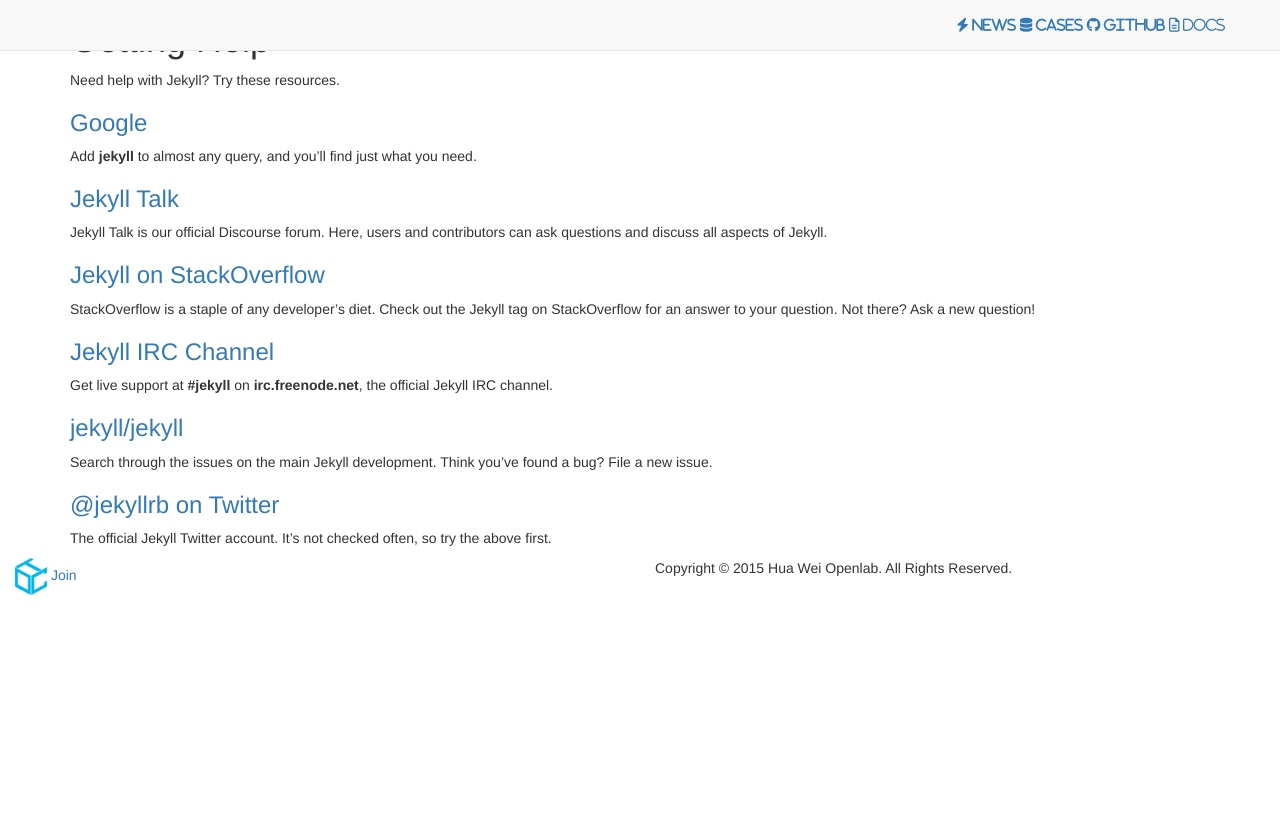
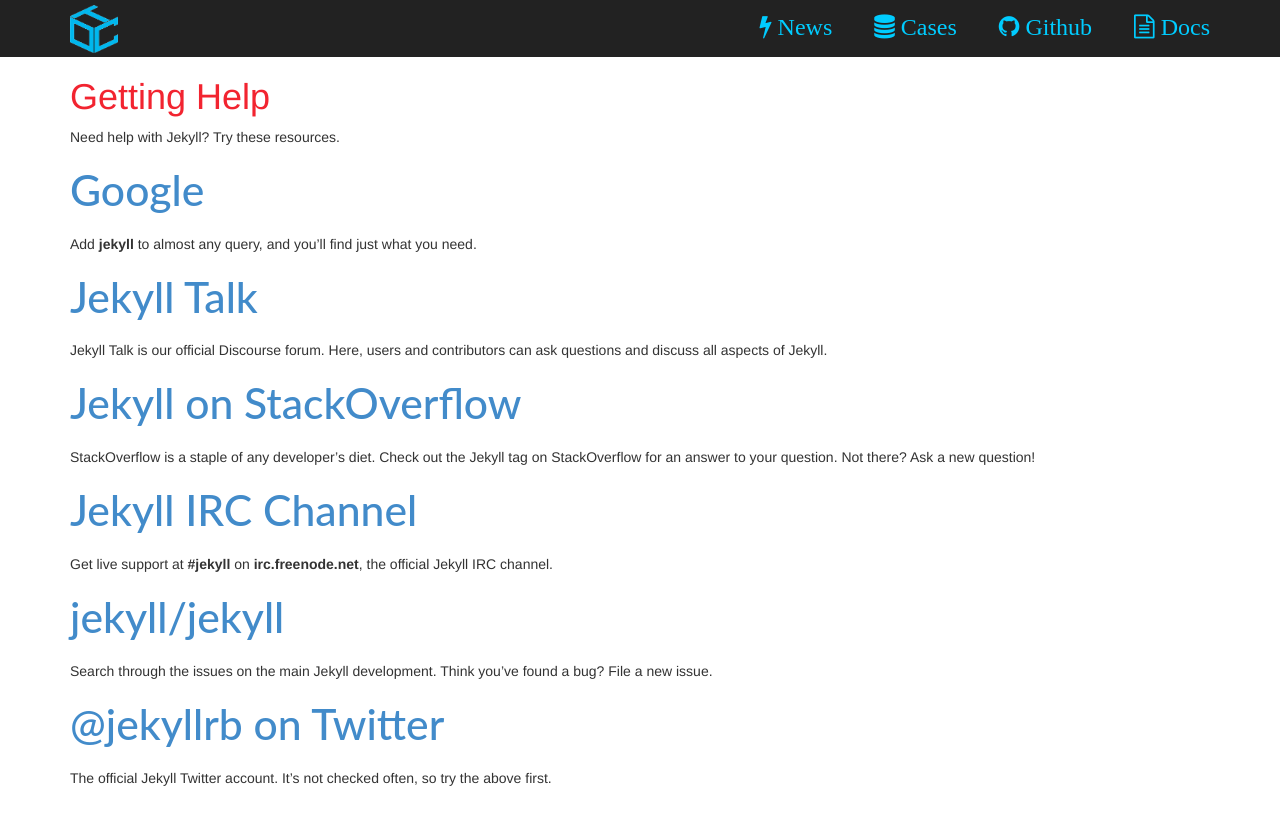
Before and after one commit to ociweb/ociweb.github.io, a Jekyll site: the page built from help/index.md, in a window 1280 px wide and 900 px high. Shown: the top 825 px of the window. Built offline with Jekyll 4.4.1, drawn with Linux system fonts in a browser that asks for light colours; nearby versions of some CDN libraries; some web fonts are replaced; library files that are not in the unit come from our copies.

Commit message:
fix layout dir

```diff
--- a/_layouts/default.html
+++ b/_layouts/default.html
@@ -4,10 +4,10 @@
   <meta charset="utf-8">
   <meta name="viewport" content="width=device-width, initial-scale=1">
   <title>OCT</title>
-  <link href="assets/bootstrap/css/bootstrap.min.css" rel="stylesheet">
-  <link href="assets/font-awesome/css/font-awesome.css" rel="stylesheet">
-  <link href="assets/css/style.css" rel="stylesheet" type="text/css" media="all">
-  <link rel="shortcut icon" href="assets/img/logo/favicon.ico" type="image/x-icon">
+  <link href="../assets/bootstrap/css/bootstrap.min.css" rel="stylesheet">
+  <link href="../assets/font-awesome/css/font-awesome.css" rel="stylesheet">
+  <link href="../assets/css/style.css" rel="stylesheet" type="text/css" media="all">
+  <link rel="shortcut icon" href="../assets/img/logo/favicon.ico" type="image/x-icon">
   </head>
 
   <body>
```
